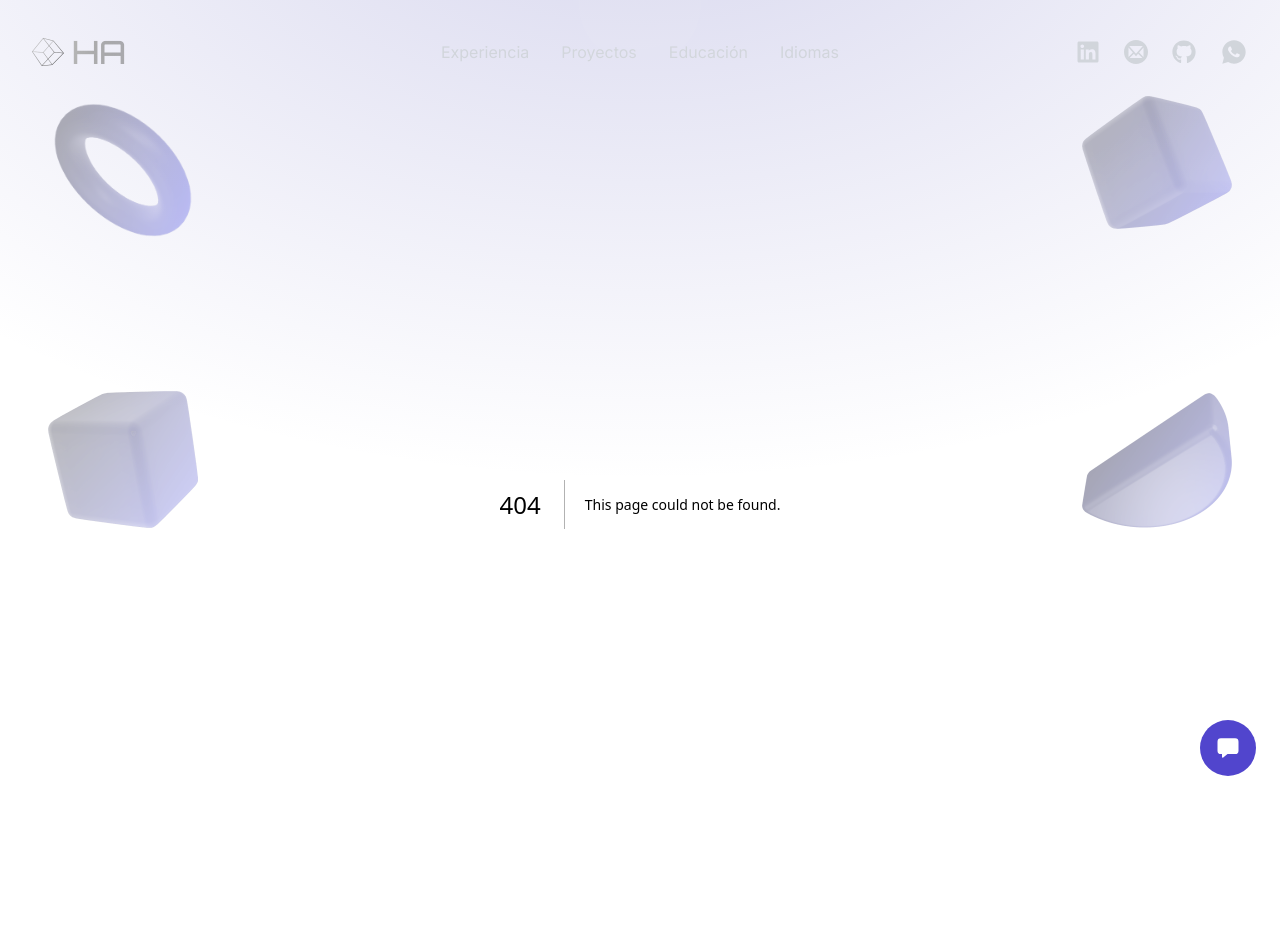
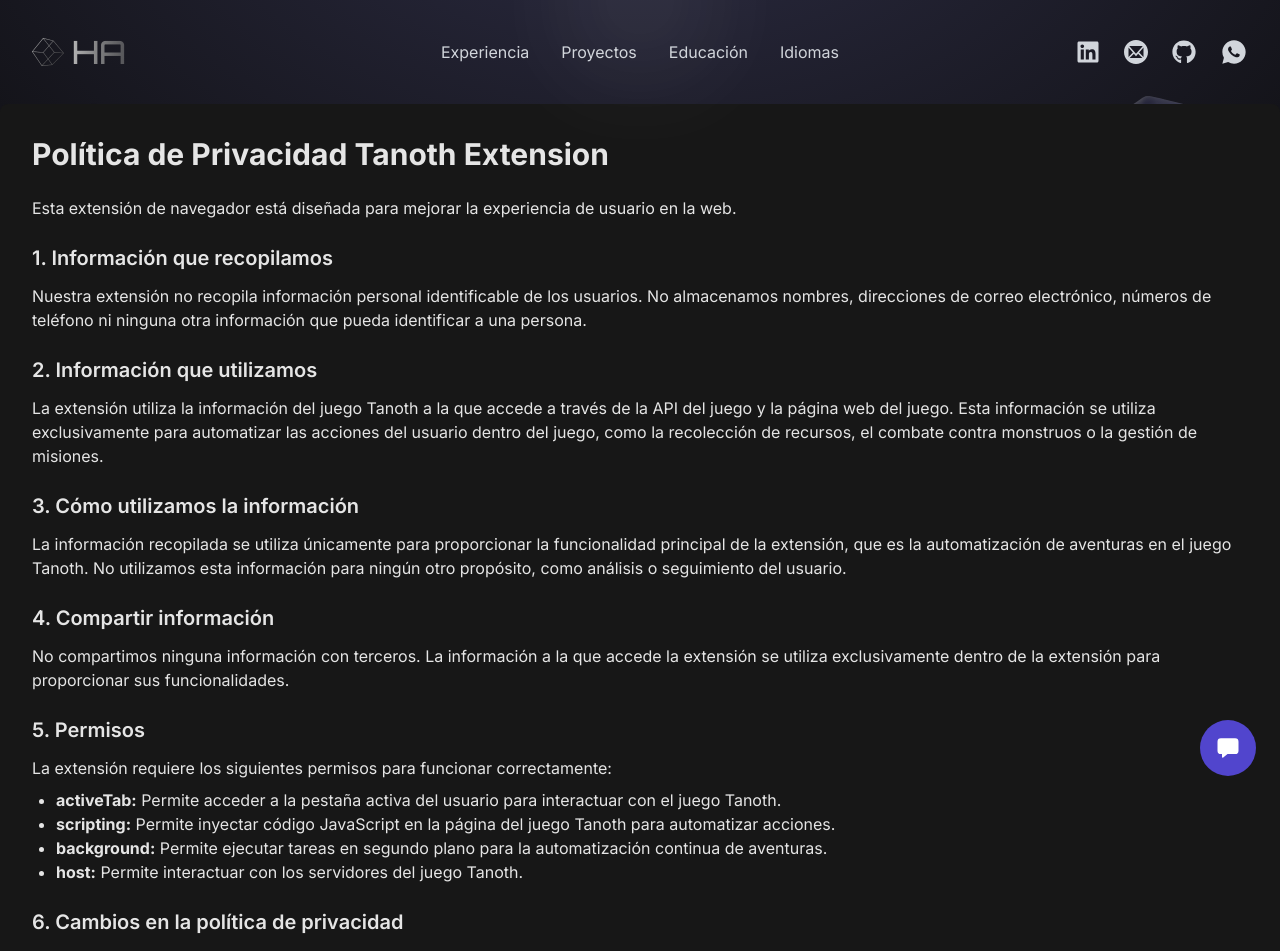
Before and after one commit to haracena/portfolio-haracena, a Next.js app: page /privacidad/tanoth in a window 1280 px wide. Before the commit this address had no page. Shown: the top 951 px of the page. Before the commit the page ends 904 px from the top, so only its background shows below. Built offline with nearby package versions, Linux system fonts and the light colour scheme.

Commit message:
Agrega politicas de privacidad de extension para tanoth

```diff
--- a/app/components/Navbar.jsx
+++ b/app/components/Navbar.jsx
@@ -6,7 +6,6 @@
 
 import { Link as ScrollLink } from "react-scroll";
 import Link from "next/link";
-
 export default function Navbar() {
   return (
     <nav className="max-w-7xl mx-auto p-8 hidden lg:flex items-center">
--- /dev/null
+++ b/app/privacidad/tanoth/page.jsx
@@ -0,0 +1,80 @@
+export default function Tanoth() {
+  return (
+    <main className="container mx-auto p-8 bg-neutral-900 rounded-lg text-neutral-200">
+      <h1 className="text-3xl font-bold mb-6">Política de Privacidad Tanoth Extension</h1>
+
+      <p className="mb-6">
+        Esta extensión de navegador está diseñada para mejorar la experiencia de
+        usuario en la web.
+      </p>
+
+      <section className="mb-6">
+        <h2 className="text-xl font-semibold mb-3">1. Información que recopilamos</h2>
+        <p>
+          Nuestra extensión no recopila información personal identificable de los usuarios.
+          No almacenamos nombres, direcciones de correo electrónico, números de teléfono
+          ni ninguna otra información que pueda identificar a una persona.
+        </p>
+      </section>
+
+      <section className="mb-6">
+        <h2 className="text-xl font-semibold mb-3">2. Información que utilizamos</h2>
+        <p>
+          La extensión utiliza la información del juego Tanoth a la que accede a través
+          de la API del juego y la página web del juego. Esta información se utiliza
+          exclusivamente para automatizar las acciones del usuario dentro del juego,
+          como la recolección de recursos, el combate contra monstruos o la gestión de misiones.
+        </p>
+      </section>
+
+      <section className="mb-6">
+        <h2 className="text-xl font-semibold mb-3">3. Cómo utilizamos la información</h2>
+        <p>
+          La información recopilada se utiliza únicamente para proporcionar la funcionalidad
+          principal de la extensión, que es la automatización de aventuras en el juego Tanoth.
+          No utilizamos esta información para ningún otro propósito, como análisis o seguimiento del usuario.
+        </p>
+      </section>
+
+      <section className="mb-6">
+        <h2 className="text-xl font-semibold mb-3">4. Compartir información</h2>
+        <p>
+          No compartimos ninguna información con terceros. La información a la que accede
+          la extensión se utiliza exclusivamente dentro de la extensión para proporcionar
+          sus funcionalidades.
+        </p>
+      </section>
+
+      {/* <section className="mb-6">
+        <h2 className="text-xl font-semibold mb-3">5. Almacenamiento de datos</h2>
+        <p>
+          La extensión puede almacenar datos localmente en el navegador del usuario utilizando
+          la API chrome.storage. Estos datos se utilizan para guardar las preferencias del usuario,
+          como la configuración de las acciones a automatizar, los recursos a priorizar o las
+          estrategias de juego personalizadas. Estos datos no se comparten con terceros y se
+          almacenan de forma segura en el navegador del usuario.
+        </p>
+      </section> */}
+
+      <section className="mb-6">
+        <h2 className="text-xl font-semibold mb-3">5. Permisos</h2>
+        <p>La extensión requiere los siguientes permisos para funcionar correctamente:</p>
+        <ul className="list-disc pl-6 mt-2">
+          <li><strong>activeTab:</strong> Permite acceder a la pestaña activa del usuario para interactuar con el juego Tanoth.</li>
+          <li><strong>scripting:</strong> Permite inyectar código JavaScript en la página del juego Tanoth para automatizar acciones.</li>
+          {/* <li><strong>storage:</strong> Permite guardar las preferencias del usuario y otros datos necesarios para el funcionamiento de la extensión.</li> */}
+          <li><strong>background:</strong> Permite ejecutar tareas en segundo plano para la automatización continua de aventuras.</li>
+          <li><strong>host:</strong> Permite interactuar con los servidores del juego Tanoth.</li>
+        </ul>
+      </section>
+
+      <section className="mb-6">
+        <h2 className="text-xl font-semibold mb-3">6. Cambios en la política de privacidad</h2>
+        <p>
+          Nos reservamos el derecho de modificar esta política de privacidad en cualquier momento.
+          Cualquier cambio será publicado en esta página.
+        </p>
+      </section>
+    </main>
+  );
+}
```
